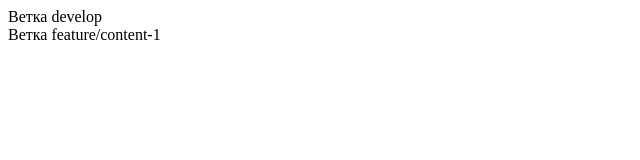
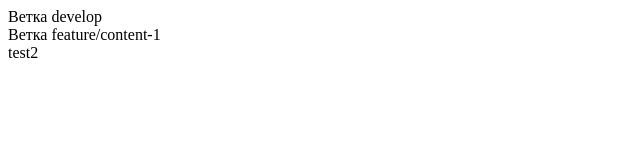
Before and after one commit to german-test/git-test, a plain HTML site: page index.html in a window 1280 px wide. Shown: the full height of the page, 0-640 px from the left. Drawn offline with Linux system fonts and the light colour scheme.

Commit message:
zxdgsdgftfhdth

```diff
--- a/index.html
+++ b/index.html
@@ -15,5 +15,8 @@
             Ветка feature/content-1
         </div>
     </section>
+    <section class="test">
+        test2
+    </section>
 </body>
 </html>
```
